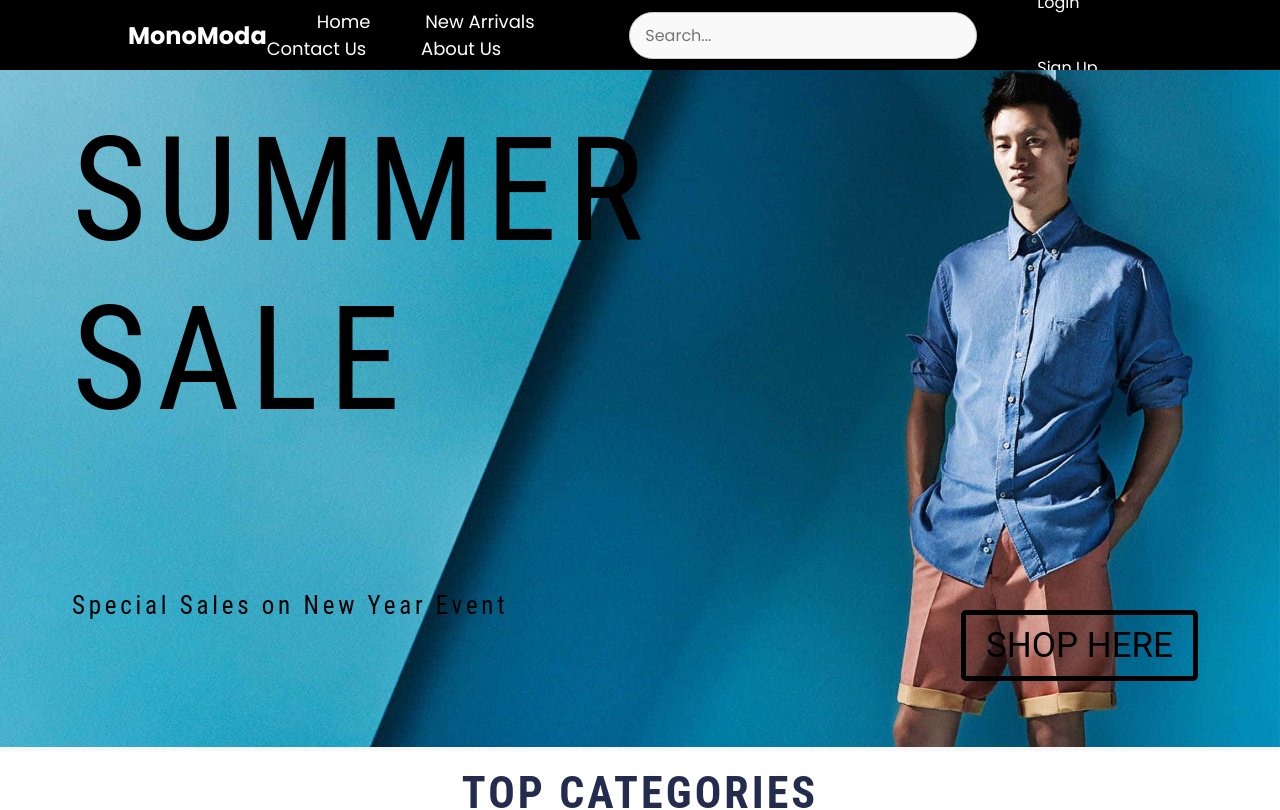
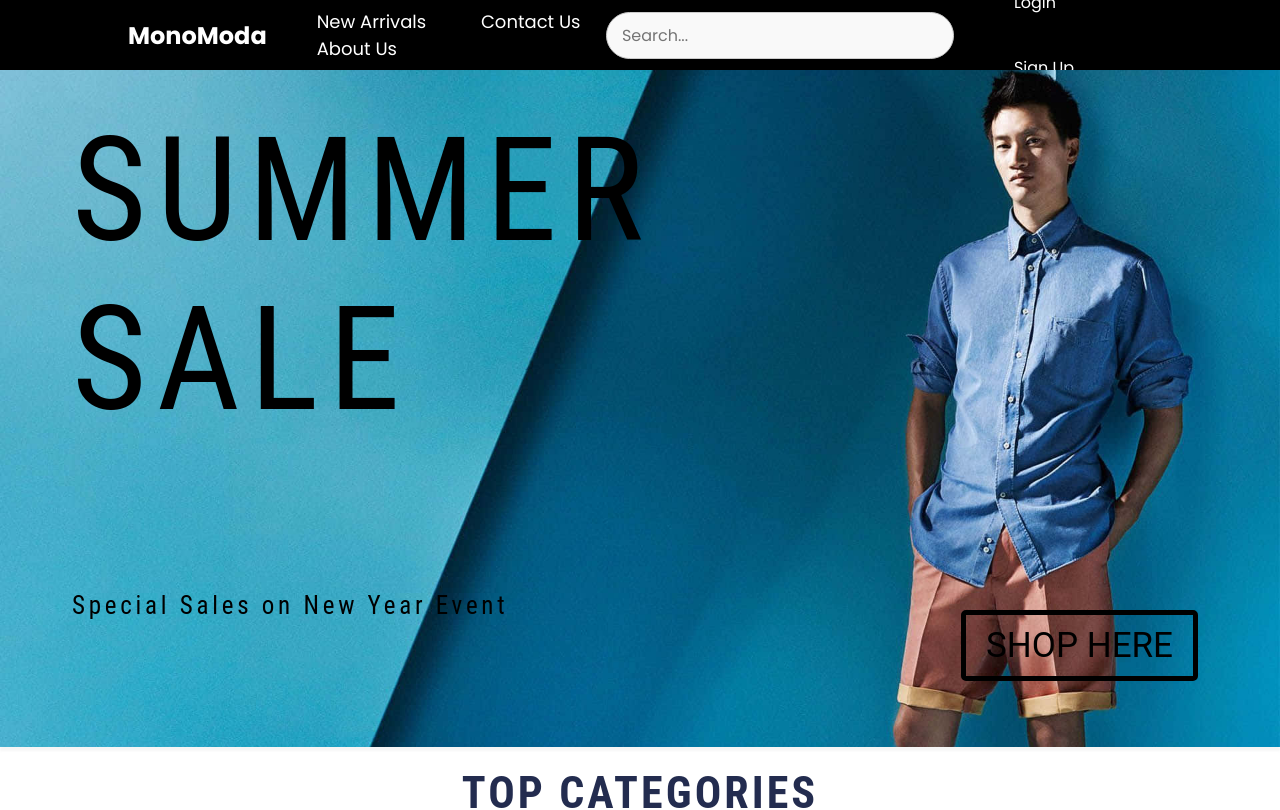
Before and after one commit to Lasitha667/GUI, a React (Vite) app in the folder OnlineClothing/: page / in a window 1280 px wide. Shown: the top 810 px of the page. Built offline with nearby package versions, Linux system fonts and the light colour scheme; a web font is replaced by a local one.

Commit message:
router update

```diff
--- a/OnlineClothing/src/App.jsx
+++ b/OnlineClothing/src/App.jsx
@@ -1,11 +1,12 @@
 import React from 'react';
 
-import Navbar from './Components/navbar.jsx';
+import Navbar from './Components/navbar';
 import SummerSale from './Components/SummerSaleHero';
 import Categories from './Components/Categories';
 import Footer from './Components/Footer/Footer.jsx';
-import { Route, Routes } from 'react-router-dom';
-import AboutUs from './Components/Pages/AboutUs';
+import ContactUs from './Components/Pages/ContactUs.jsx';
+import AboutUs from './Components/Pages/AboutUs.jsx';
+import NewArrivals from './Components/Pages/NewArrivals.jsx'
 
 
 
@@ -19,16 +20,30 @@ import AboutUs from './Components/Pages/AboutUs';
 
 
 function App() {
+  let component ;
+  switch (window.location.pathname) {
+    case "/about":
+      component = <AboutUs/>;
+      break
+      case "/contact":
+        component = <ContactUs/>;
+        break
+        case "/arrivals":
+          component = <NewArrivals/>;
+          break
+
+  }
+
   return (
     <div>
-      <div className="App">
-      <Navbar/>
-      <Routes>
 
-        <Route path="/about-us" element={<AboutUs />} />
-      </Routes>
 
-      </div>
+      <><Navbar/>
+      <component/>
+      </>
+
+
+
       <SummerSale/>
       <Categories/>
       <Footer/>
--- a/OnlineClothing/src/Components/Pages/AboutUs.jsx
+++ b/OnlineClothing/src/Components/Pages/AboutUs.jsx
@@ -1,5 +1,5 @@
-import React from "react";
+
 
 export default function AboutUs() {
-    return <div>About Us Page</div>;
+    return <h1>About Us Page</h1>;
   }
--- a/OnlineClothing/src/Components/Pages/ContactUs.jsx
+++ b/OnlineClothing/src/Components/Pages/ContactUs.jsx
@@ -0,0 +1,3 @@
+export default function AboutUs() {
+    return <h1>About Us Page</h1>;
+  }
--- a/OnlineClothing/src/Components/Pages/NewArrivals.jsx
+++ b/OnlineClothing/src/Components/Pages/NewArrivals.jsx
@@ -0,0 +1,3 @@
+export default function AboutUs() {
+    return <h1>About Us Page</h1>;
+  }
--- a/OnlineClothing/src/Components/navbar.jsx
+++ b/OnlineClothing/src/Components/navbar.jsx
@@ -13,10 +13,10 @@ function Navbar () {
       <><header className="header">
       <a href="/" className="logo" img src ={Logo}>MonoModa</a>
       <nav className="navbar">
-        <Link to = "/Home"> Home</Link>
-        <Link to = "/New Arrivals"> New Arrivals</Link>
-        <Link to = "/Contact Us">  Contact Us</Link>
-        <Link to = "/About Us"> About Us</Link>
+
+        <a href = "/arrivals"> New Arrivals</a>
+        <a href = "/contact">  Contact Us</a>
+        <a href = "/about"> About Us</a>
 
 
 
--- a/OnlineClothing/src/main.jsx
+++ b/OnlineClothing/src/main.jsx
@@ -1,13 +1,13 @@
 import { StrictMode } from 'react'
 import { createRoot } from 'react-dom/client'
 import './index.css'
-import { BrowserRouter } from 'react-router-dom'
+
 import App from './App.jsx'
 
 createRoot(document.getElementById('root')).render(
   <StrictMode>
-    <BrowserRouter>
+
     <App />
-    </BrowserRouter>
+
   </StrictMode>,
 )
```
